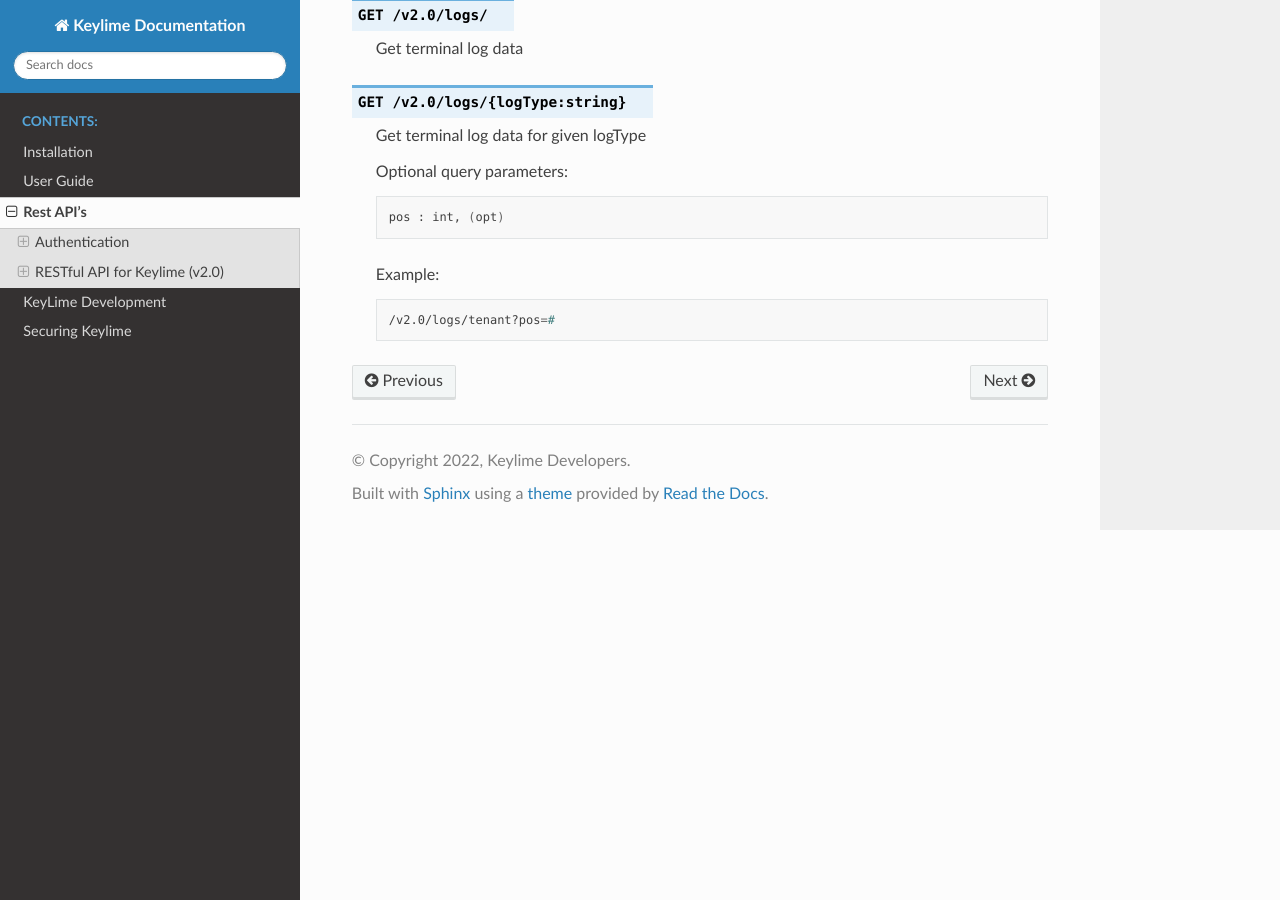
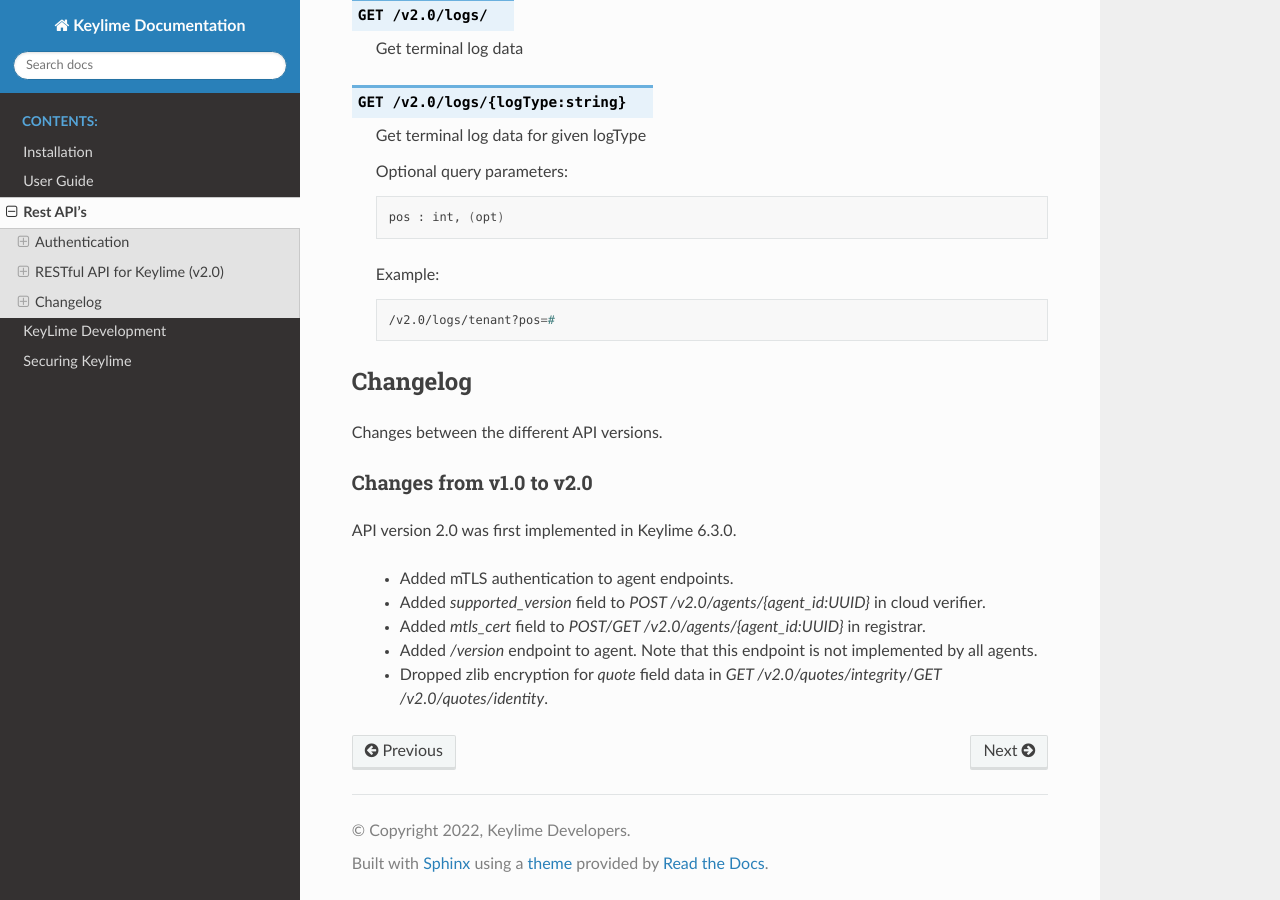
Before and after one commit to keylime/keylime, a Sphinx documentation site: the page built from docs/rest_apis.rst, in a window 1280 px wide and 900 px high, scrolled down 11385 px. Built offline with Sphinx 7.4.7 and the Read the Docs theme 2.0.0, drawn with Linux system fonts in a browser that asks for light colours.

Commit message:
rest_apis: add changelog
Signed-off-by: Thore Sommer <mail@thson.de>

```diff
--- a/docs/rest_apis.rst
+++ b/docs/rest_apis.rst
@@ -563,3 +563,18 @@ Tenant WebApp
           .. sourcecode:: bash
 
             /v2.0/logs/tenant?pos=#
+
+
+Changelog
+---------
+Changes between the different API versions.
+
+Changes from v1.0 to v2.0
+~~~~~~~~~~~~~~~~~~~~~~~~~
+API version 2.0 was first implemented in Keylime 6.3.0.
+
+ * Added mTLS authentication to agent endpoints.
+ * Added `supported_version` field to `POST /v2.0/agents/{agent_id:UUID}` in cloud verifier.
+ * Added `mtls_cert` field to `POST/GET /v2.0/agents/{agent_id:UUID}` in registrar.
+ * Added `/version` endpoint to agent. Note that this endpoint is not implemented by all agents.
+ * Dropped zlib encryption for `quote` field data in `GET /v2.0/quotes/integrity`/`GET /v2.0/quotes/identity`.
```
